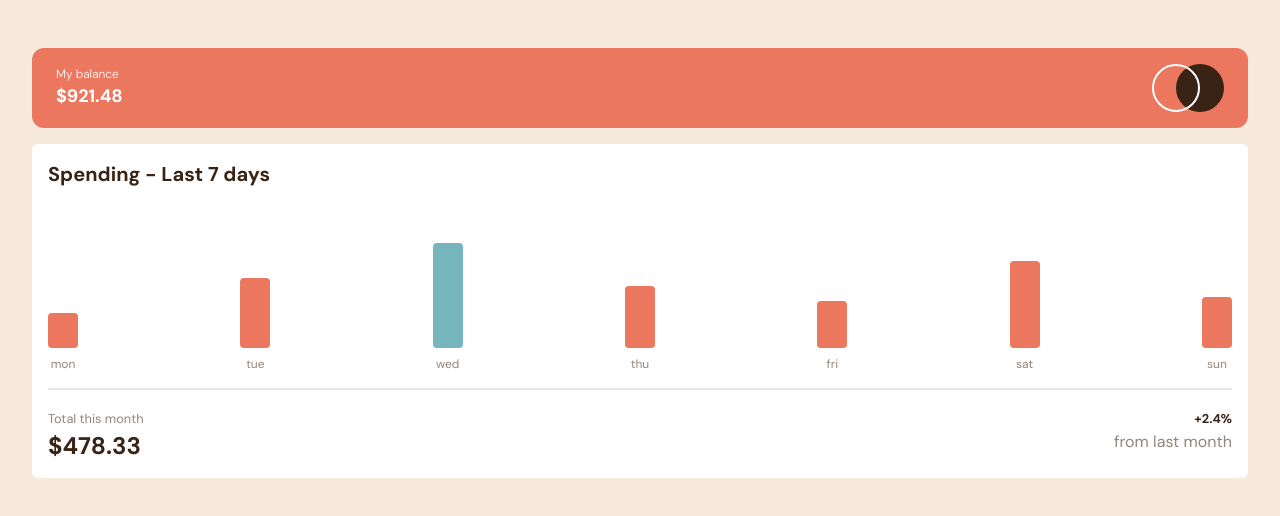
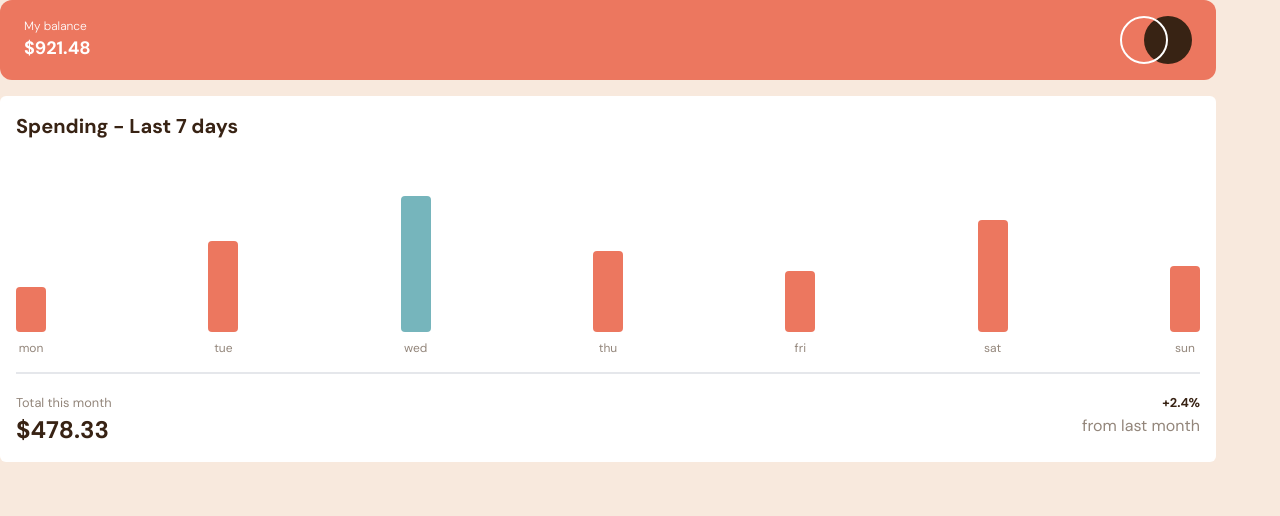
Before and after one commit to mmustaphak/mmustaphak-expenses-chart-component, a React (Vite) app: page / in a window 1280 px wide. Shown: the top 516 px of the page. Built offline with nearby package versions, Linux system fonts and the light colour scheme.

Commit message:
Adjusted html and body to scale to full size

```diff
--- a/src/App.jsx
+++ b/src/App.jsx
@@ -3,7 +3,7 @@ import Main from "./components/Main.jsx"
 
 export default function App() {
   return (
-    <div className="w-[95%] mt-12 mx-auto">
+    <div className="w-[95%] flex flex-col ">
       <Header/>
       <Main/>
     </div>
--- a/src/components/Chart.jsx
+++ b/src/components/Chart.jsx
@@ -9,7 +9,7 @@ const Chart = () => {
     const renderedChartData = data.map((expenses) => {
         const percentageSizeofBar = (expenses.amount * 100)/chartHeight
         //Formula to get the value in px and multiplied by 2.5 to scale the bars
-        const barHeight = ((160 * percentageSizeofBar)/100)*2
+        const barHeight = ((160 * percentageSizeofBar)/100)*2.6
         const barColor = expenses.day == "wed" ? "bg-cyan" : "bg-soft-red"
         return (
             <div key={expenses.day} className="relative flex flex-col items-center">
@@ -22,7 +22,7 @@ const Chart = () => {
     })
 
     return (
-        <div className="flex justify-between items-end mt-6 min-h-40" ref={node => setChartHeight(node?.clientHeight)}>
+        <div className="flex justify-between items-end mt-14 min-h-40" ref={node => setChartHeight(node?.clientHeight)}>
             {renderedChartData}
         </div>
     )
--- a/src/components/Header.jsx
+++ b/src/components/Header.jsx
@@ -1,7 +1,7 @@
 import logo from "../assets/logo.svg"
 const Header = ()=>{
     return(
-        <header className="flex justify-between items-center min-w-[305px] px-3 py-4 rounded-md bg-soft-red text-white min-[450px]:rounded-xl min-[450px]:px-6">
+        <header className="flex justify-between items-center px-3 py-4 rounded-md bg-soft-red text-white min-[450px]:rounded-xl min-[450px]:px-6">
             <div>
                 <p className="text-xs font-light">My balance</p>
                 <strong className="text-lg">$921.48</strong>
--- a/src/index.css
+++ b/src/index.css
@@ -11,8 +11,11 @@
     --cream: 27deg 66% 92%;
     --pale-orange: 33deg 100% 98%
   }
+  html{
+    height: 100%;
+  }
   body{
-    height: 100vh;
+    min-height: 100%;
     background-color: hsl(27, 66%, 92%);
   }
 }
```
